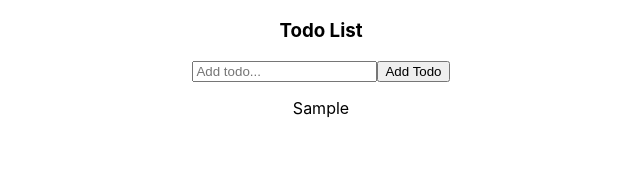
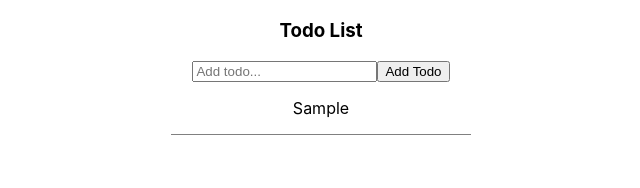
Before and after one commit to lambda-andrew/Redux-Todo, a React (Create React App) app in the folder todo/: page / in a window 1280 px wide. Both pictures are taken after typing "Sample" into the empty fields and a click on the button "Add Todo". Shown: the top 188 px of the page, without its empty margins (319-959 px from the left). Built offline with nearby package versions, Linux system fonts and the light colour scheme.

Commit message:
added styled components and uuid for id numbers

```diff
--- a/todo/package.json
+++ b/todo/package.json
@@ -7,7 +7,9 @@
     "react-dom": "^16.8.6",
     "react-redux": "^7.0.3",
     "react-scripts": "3.0.1",
-    "redux": "^4.0.1"
+    "redux": "^4.0.1",
+    "styled-components": "^4.2.0",
+    "uuid": "^3.3.2"
   },
   "scripts": {
     "start": "react-scripts start",
--- a/todo/src/components/TodoList.js
+++ b/todo/src/components/TodoList.js
@@ -2,6 +2,7 @@ import React, {Component} from 'react';
 import Todo from './Todo';
 import {connect} from 'react-redux';
 import {addTodo} from '../actions';
+import Styled from 'styled-components';
 
 
 
@@ -35,11 +36,11 @@ class TodoList extends Component {
                     <button onClick={this.addTodo}>Add Todo</button>
                 </form>
 
-                {this.props.todos.map((todo, index) => {
+                {this.props.todos.map((todo) => {
                     return (
-                        <div>
-                            <Todo todo={todo} key={index}/>
-                        </div>
+                        <Card key={todo.id}>
+                            <Todo todo={todo}/>
+                        </Card>
                     )
                 })}
 
@@ -54,4 +55,15 @@ const mapStateToProps = (state) => {
     }
 }
 
+const Card = Styled.div `
+
+display: flex:
+flex-direction: column;
+justify-content: center;
+    border-bottom: 1px solid gray;
+    width: 300px;
+    margin: 0 auto;
+    cursor: pointer;
+`
+
 export default connect(mapStateToProps, {addTodo})(TodoList);
--- a/todo/src/reducer/index.js
+++ b/todo/src/reducer/index.js
@@ -1,4 +1,5 @@
 import { ADD_TODO } from '../actions';
+import uuid from 'uuid';
 
 const initialState = {
     todos:[]
@@ -10,7 +11,7 @@ export const reducer = (state = initialState, action) => {
             return {
                 ...state,
                 todos: [...state.todos,
-                        {value: action.payload, completed: false}
+                        {id: uuid(), value: action.payload, completed: false}
                 ]
             }
             default:
```
Also changed, not shown: 1 other file (tests, documents, lock files or other folders).
